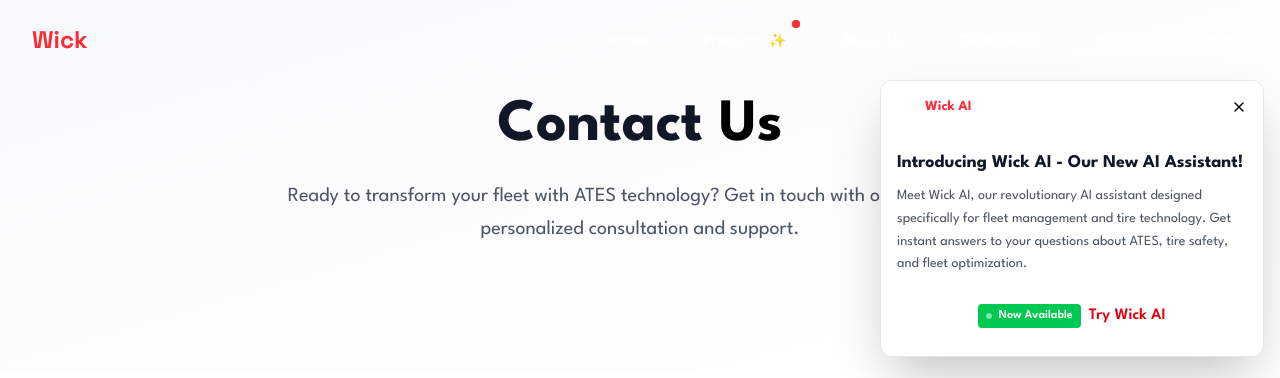
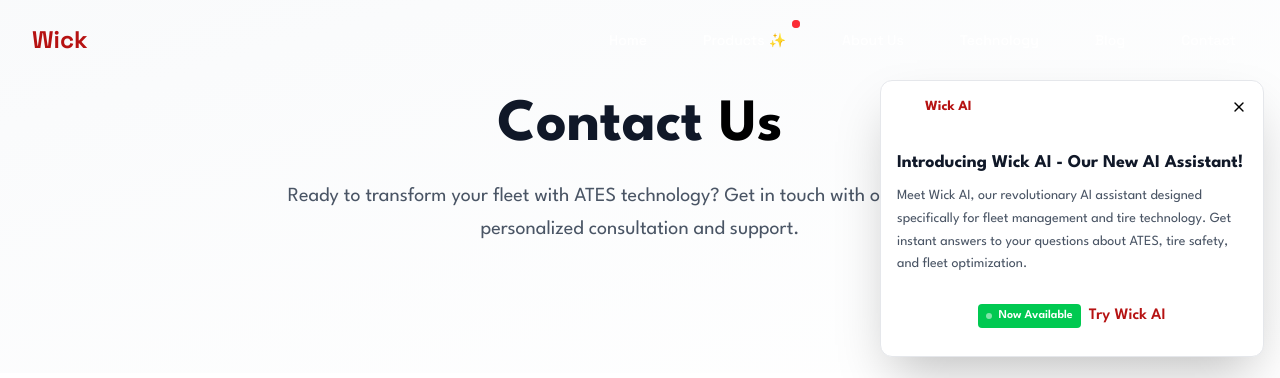
Before and after one commit to MalyajNailwal/Wick, a Next.js app: page /contact in a window 1280 px wide. Shown: the top 378 px of the page. Built offline with nearby package versions, Linux system fonts and the light colour scheme.

Commit message:
Apply consistent #b61212 color to all Wick branding across website

```diff
--- a/src/app/about/page.tsx
+++ b/src/app/about/page.tsx
@@ -118,7 +118,7 @@
               transition={{ duration: 0.6, delay: 0.2 }}
               className="text-4xl md:text-6xl font-display font-bold text-gray-900 mb-6"
             >
-              About <span className="text-red-500 font-bold">Wick</span>
+              About <span style={{ color: '#b61212' }} className="font-bold">Wick</span>
             </motion.h1>
 
             <motion.p
--- a/src/app/contact/page.tsx
+++ b/src/app/contact/page.tsx
@@ -152,7 +152,7 @@
               <div className="flex items-center justify-between p-4 bg-gradient-to-r from-primary-500 to-primary-600 text-white">
                 <div className="flex items-center space-x-2">
                   <Bot className="w-5 h-5" />
-                  <span className="font-bold text-sm text-red-500">Wick AI</span>
+                  <span className="font-bold text-sm" style={{ color: '#b61212' }}>Wick AI</span>
                 </div>
                 <button
                   onClick={dismissNotification}
@@ -191,7 +191,7 @@
                       Now Available
                     </div>
                   </div>
-                  <span className="text-red-600">Try Wick AI</span>
+                  <span style={{ color: '#b61212' }}>Try Wick AI</span>
                 </motion.button>
               </div>
             </div>
--- a/src/app/page.tsx
+++ b/src/app/page.tsx
@@ -206,7 +206,7 @@
             className="text-5xl md:text-7xl font-display font-bold text-white leading-tight"
           >
             The Story of{' '}
-            <span className="text-red-500 font-bold">
+            <span style={{ color: '#b61212' }} className="font-bold">
               Wick
             </span>
           </motion.h1>
--- a/src/components/layout/Navigation.tsx
+++ b/src/components/layout/Navigation.tsx
@@ -49,7 +49,7 @@
             className="flex-shrink-0"
           >
             <Link href="/" className="flex items-center space-x-2">
-              <span className="text-xl md:text-2xl font-display font-bold text-red-500">
+              <span className="text-xl md:text-2xl font-display font-bold" style={{ color: '#b61212' }}>
                 Wick
               </span>
             </Link>
--- a/src/components/ui/WickAI.tsx
+++ b/src/components/ui/WickAI.tsx
@@ -246,7 +246,7 @@
                     <Bot className="w-5 h-5 text-white" />
                   </div>
                   <div>
-                    <h3 className="font-bold text-lg text-black">Wick AI</h3>
+                    <h3 className="font-bold text-lg" style={{ color: '#b61212' }}>Wick AI</h3>
                     <p className="text-xs text-black font-medium">Fleet & Tire Intelligence</p>
                   </div>
                 </div>
```
